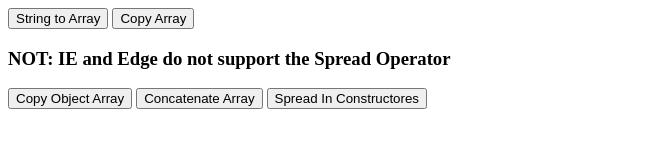
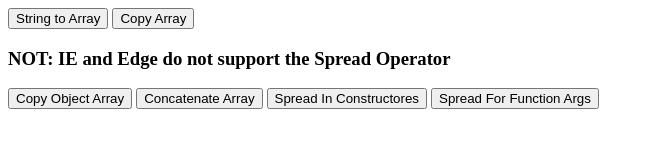
Before and after one commit to MarciaTobias/pluralsight-js, a plain HTML site: page 2 - javascript-syntax-operators/09 using the powerful spread operator/index.html in a window 1280 px wide. Shown: the whole page, without its empty margins (0-654 px from the left). Drawn offline with Linux system fonts and the light colour scheme.

Commit message:
update lesson 09

```diff
--- a/2 - javascript-syntax-operators/09 using the powerful spread operator/index.html
+++ b/2 - javascript-syntax-operators/09 using the powerful spread operator/index.html
@@ -153,4 +153,22 @@
             console.log(dt);
         }
     </script>
+
+    <button onclick="spreadForFunctionArgs();">Spread For Function Args</button>
+    <script>
+        function spreadForFunctionArgs() {
+            multipleParams(1, 2, 3);
+
+            // The same like previous array
+            let args = [1, 2, 3];
+            multipleParams(...args);
+        }
+
+        function multipleParams(arg1, arg2, arg3) {
+            console.log(arg1);
+            console.log(arg2);
+            console.log(arg3);
+            console.log(" ");
+        }
+    </script>
 </body>
```
